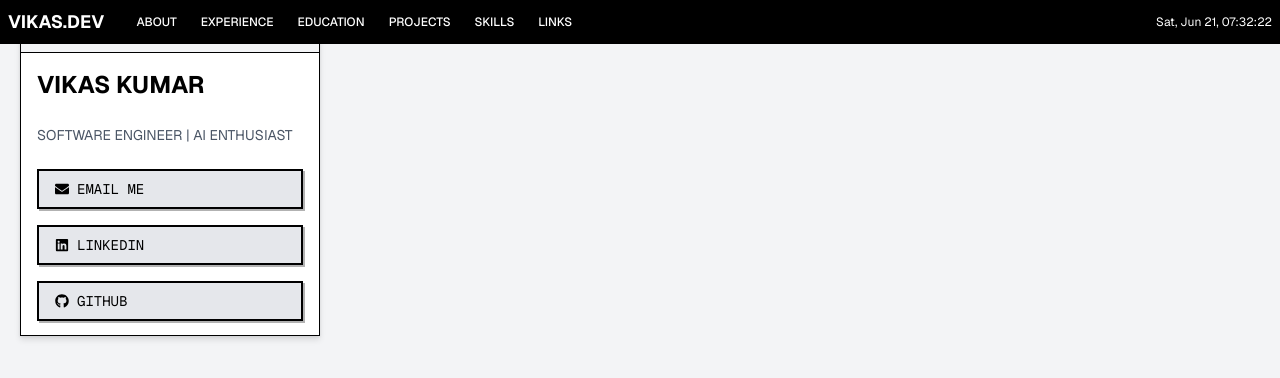
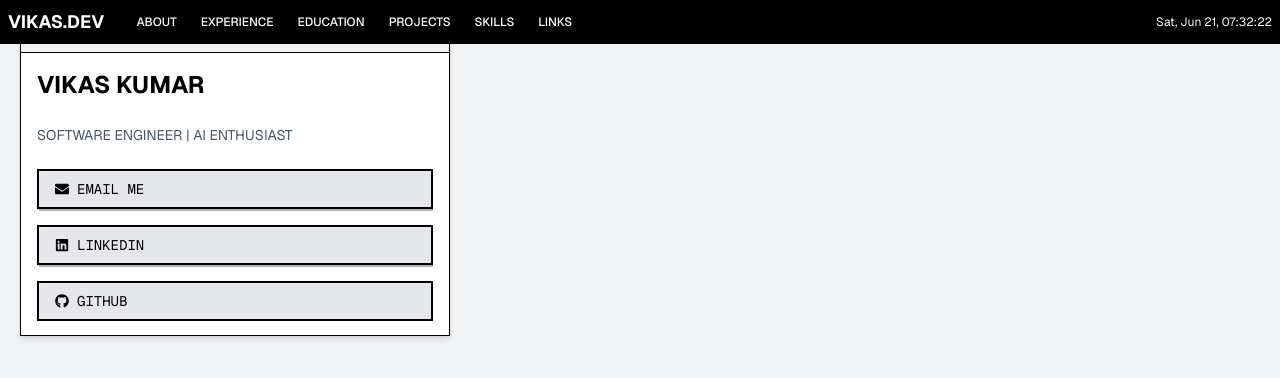
Before and after one commit to vikasdimaniya/portfolio, a Next.js app: page / in a window 1280 px wide. Shown: the top 378 px of the page. Built offline with nearby package versions, Linux system fonts and the light colour scheme.

Commit message:
Implement window-specific styles to prevent overflow and flickering. Enhance the Window component with improved auto-sizing logic, viewport constraints, and initialization handling. Update z-index management to ensure proper stacking of windows.

```diff
--- a/app/globals.css
+++ b/app/globals.css
@@ -138,4 +138,35 @@
     transform: translate(2px, 2px);
     box-shadow: none;
   }
+
+  /* Window-specific styles to prevent overflow and flickering */
+  .window {
+    contain: layout style paint;
+    will-change: transform;
+    backface-visibility: hidden;
+    transform: translateZ(0);
+  }
+
+  .window * {
+    box-sizing: border-box;
+  }
+
+  .window .select-text {
+    overflow-wrap: break-word;
+    word-wrap: break-word;
+    word-break: break-word;
+    hyphens: auto;
+  }
+
+  .window .select-text * {
+    max-width: 100%;
+    overflow: hidden;
+  }
+
+  .window .select-text img,
+  .window .select-text video,
+  .window .select-text iframe {
+    max-width: 100%;
+    height: auto;
+  }
 }
--- a/components/Window.tsx
+++ b/components/Window.tsx
@@ -46,11 +46,13 @@ export default function Window({
   const [isMinimized, setIsMinimized] = useState(false)
   const [originalSize, setOriginalSize] = useState({ width: 400, height: 300 })
   const [hasAutoSized, setHasAutoSized] = useState(false)
+  const [isInitialized, setIsInitialized] = useState(false)
   const nodeRef = useRef<HTMLDivElement>(null)
   const contentRef = useRef<HTMLDivElement>(null)
   const lastDragPositionRef = useRef(defaultPosition)
+  const initializationTimeoutRef = useRef<NodeJS.Timeout | undefined>(undefined)
 
-  const { zIndex, bringToFront } = useWindowZIndex()
+  const { zIndex, bringToFront } = useWindowZIndex(10)
   const drag = useWindowDrag(defaultPosition, bringToFront)
   const resize = useWindowResize({ width: 400, height: 300 }, defaultPosition)
 
@@ -58,47 +60,43 @@ export default function Window({
   const autoSizeWindow = useCallback(() => {
     if (!autoSize || !contentRef.current || hasAutoSized || isMinimized) return
 
-    // Create a temporary element to measure content
-    const tempDiv = document.createElement('div')
-    tempDiv.style.position = 'absolute'
-    tempDiv.style.visibility = 'hidden'
-    tempDiv.style.pointerEvents = 'none'
-    tempDiv.style.width = 'auto'
-    tempDiv.style.height = 'auto'
-    tempDiv.style.padding = '16px' // Match the content padding
-    tempDiv.style.fontFamily = getComputedStyle(contentRef.current).fontFamily
-    tempDiv.style.fontSize = getComputedStyle(contentRef.current).fontSize
-    tempDiv.style.lineHeight = getComputedStyle(contentRef.current).lineHeight
+    try {
+      // Get viewport dimensions for constraints
+      const viewportWidth = window.innerWidth
+      const viewportHeight = window.innerHeight
 
-    // Clone the content
-    tempDiv.innerHTML = contentRef.current.innerHTML
-    document.body.appendChild(tempDiv)
+      // Temporarily set content to auto sizing to measure
+      const originalOverflow = contentRef.current.style.overflow
+      contentRef.current.style.overflow = 'visible'
 
-    // Get the natural dimensions
-    const contentWidth = tempDiv.scrollWidth
-    const contentHeight = tempDiv.scrollHeight
+      // Measure the actual content
+      const scrollWidth = contentRef.current.scrollWidth
+      const scrollHeight = contentRef.current.scrollHeight
 
-    // Clean up
-    document.body.removeChild(tempDiv)
+      // Calculate required dimensions with padding
+      const requiredWidth = Math.max(scrollWidth + DEFAULT_PADDING, minWidth)
+      const requiredHeight = Math.max(scrollHeight + TITLE_BAR_HEIGHT + 16, minHeight) // 16px extra for padding
 
-    // Calculate window dimensions
-    const windowWidth = Math.min(Math.max(contentWidth, minWidth), maxWidth)
-    const windowHeight = Math.min(Math.max(contentHeight + TITLE_BAR_HEIGHT, minHeight), maxHeight)
+      // Apply constraints
+      const finalWidth = Math.min(requiredWidth, Math.min(maxWidth, viewportWidth - 40))
+      const finalHeight = Math.min(requiredHeight, Math.min(maxHeight, viewportHeight - 40))
 
-    // Update size
-    resize.setSize({ width: windowWidth, height: windowHeight })
-    setOriginalSize({ width: windowWidth, height: windowHeight })
-    setHasAutoSized(true)
+      // Restore original overflow
+      contentRef.current.style.overflow = originalOverflow
+
+      // Update size
+      resize.setSize({ width: finalWidth, height: finalHeight })
+      setOriginalSize({ width: finalWidth, height: finalHeight })
+      setHasAutoSized(true)
+
+    } catch (error) {
+      console.warn('Auto-sizing failed:', error)
+      // Fallback to default size
+      resize.setSize({ width: minWidth, height: minHeight })
+      setOriginalSize({ width: minWidth, height: minHeight })
+      setHasAutoSized(true)
+    }
   }, [autoSize, hasAutoSized, isMinimized, maxWidth, maxHeight, minWidth, minHeight, resize])
-
-  // Auto-size when content changes or component mounts
-  useEffect(() => {
-    if (autoSize && !hasAutoSized && !isMinimized) {
-      // Use a small delay to ensure content is rendered
-      const timer = setTimeout(autoSizeWindow, 100)
-      return () => clearTimeout(timer)
-    }
-  }, [autoSizeWindow, autoSize, hasAutoSized, isMinimized])
 
   // Handle minimize/restore
   const handleMinimize = useCallback(() => {
@@ -113,6 +111,36 @@ export default function Window({
       setIsMinimized(true)
     }
   }, [isMinimized, resize.size, originalSize, resize])
+
+  // Initialize window after mount (client-side only)
+  useEffect(() => {
+    if (isInitialized) return
+
+    // Clear any existing timeout
+    if (initializationTimeoutRef.current) {
+      clearTimeout(initializationTimeoutRef.current)
+    }
+
+    // Initialize after a small delay to ensure DOM is ready
+    initializationTimeoutRef.current = setTimeout(() => {
+      // Bring to front
+      bringToFront()
+
+      // Auto-size if enabled
+      if (autoSize && !hasAutoSized) {
+        autoSizeWindow()
+      }
+
+      // Mark as initialized
+      setIsInitialized(true)
+    }, 100)
+
+    return () => {
+      if (initializationTimeoutRef.current) {
+        clearTimeout(initializationTimeoutRef.current)
+      }
+    }
+  }, [isInitialized, autoSize, hasAutoSized, autoSizeWindow, bringToFront])
 
   // Update resize position when drag position changes (but only when not resizing)
   useEffect(() => {
@@ -162,8 +190,9 @@ export default function Window({
     <div
       ref={nodeRef}
       className={cn(
-        "window font-sans border border-black transition-all duration-200 ease-out select-none",
+        "window font-sans border border-black select-none",
         variant === "dark" ? "bg-black text-white" : "bg-white text-black",
+        !isInitialized ? "opacity-0" : "opacity-100 transition-opacity duration-200",
         className,
       )}
       style={{
@@ -179,6 +208,7 @@ export default function Window({
       }}
       onMouseDown={drag.handleMouseDown}
       onClick={bringToFront}
+      suppressHydrationWarning={true}
     >
       <WindowHeader
         title={title}
@@ -197,8 +227,10 @@ export default function Window({
           )}
           style={{
             height: `calc(100% - ${TITLE_BAR_HEIGHT}px)`,
-            overflow: autoSize && !hasAutoSized ? "visible" : "auto",
-            minHeight: autoSize ? "auto" : undefined
+            overflow: "auto", // Always use auto to prevent overflow
+            wordWrap: "break-word",
+            overflowWrap: "break-word",
+            hyphens: "auto"
           }}
         >
           {children}
--- a/components/hooks/useWindowZIndex.ts
+++ b/components/hooks/useWindowZIndex.ts
@@ -1,9 +1,11 @@
-import { useState, useCallback } from "react"
+import { useState, useCallback, useEffect } from "react"
 
 export function useWindowZIndex(initialZIndex: number = 10) {
   const [zIndex, setZIndex] = useState(initialZIndex)
 
   const getHighestZIndex = useCallback(() => {
+    if (typeof window === 'undefined') return initialZIndex
+
     const windows = Array.from(document.querySelectorAll(".window"))
     return Math.max(
       ...windows.map(el => {
@@ -12,13 +14,21 @@ export function useWindowZIndex(initialZIndex: number = 10) {
       }),
       0
     )
-  }, [])
+  }, [initialZIndex])
 
   const bringToFront = useCallback(() => {
     const highestZ = getHighestZIndex()
     setZIndex(Math.max(highestZ + 1, zIndex + 1))
   }, [getHighestZIndex, zIndex])
 
+  // Set initial z-index based on existing windows (client-side only)
+  useEffect(() => {
+    const highestZ = getHighestZIndex()
+    if (highestZ >= zIndex) {
+      setZIndex(highestZ + 1)
+    }
+  }, []) // Only run on mount
+
   return {
     zIndex,
     bringToFront
```
